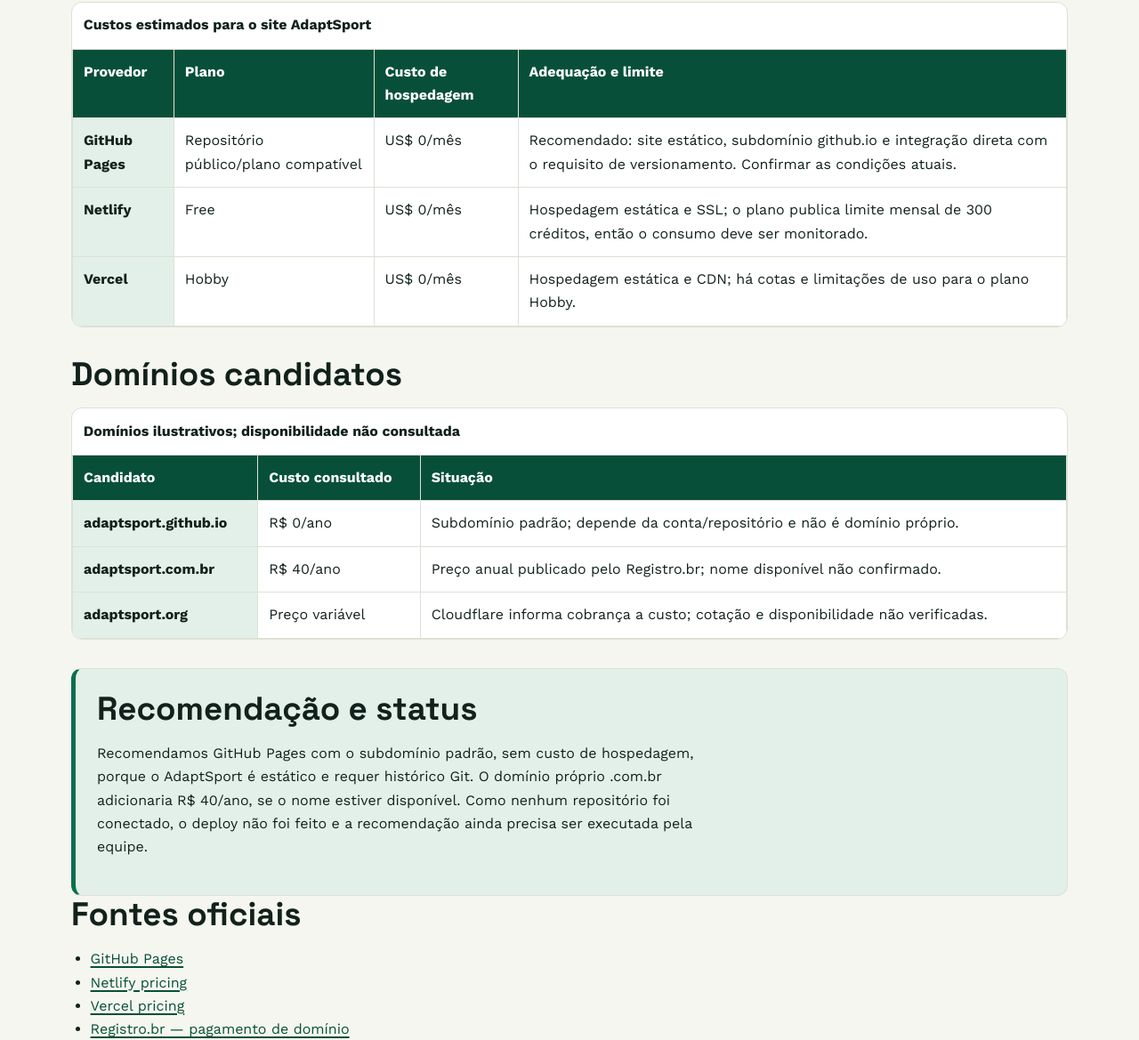
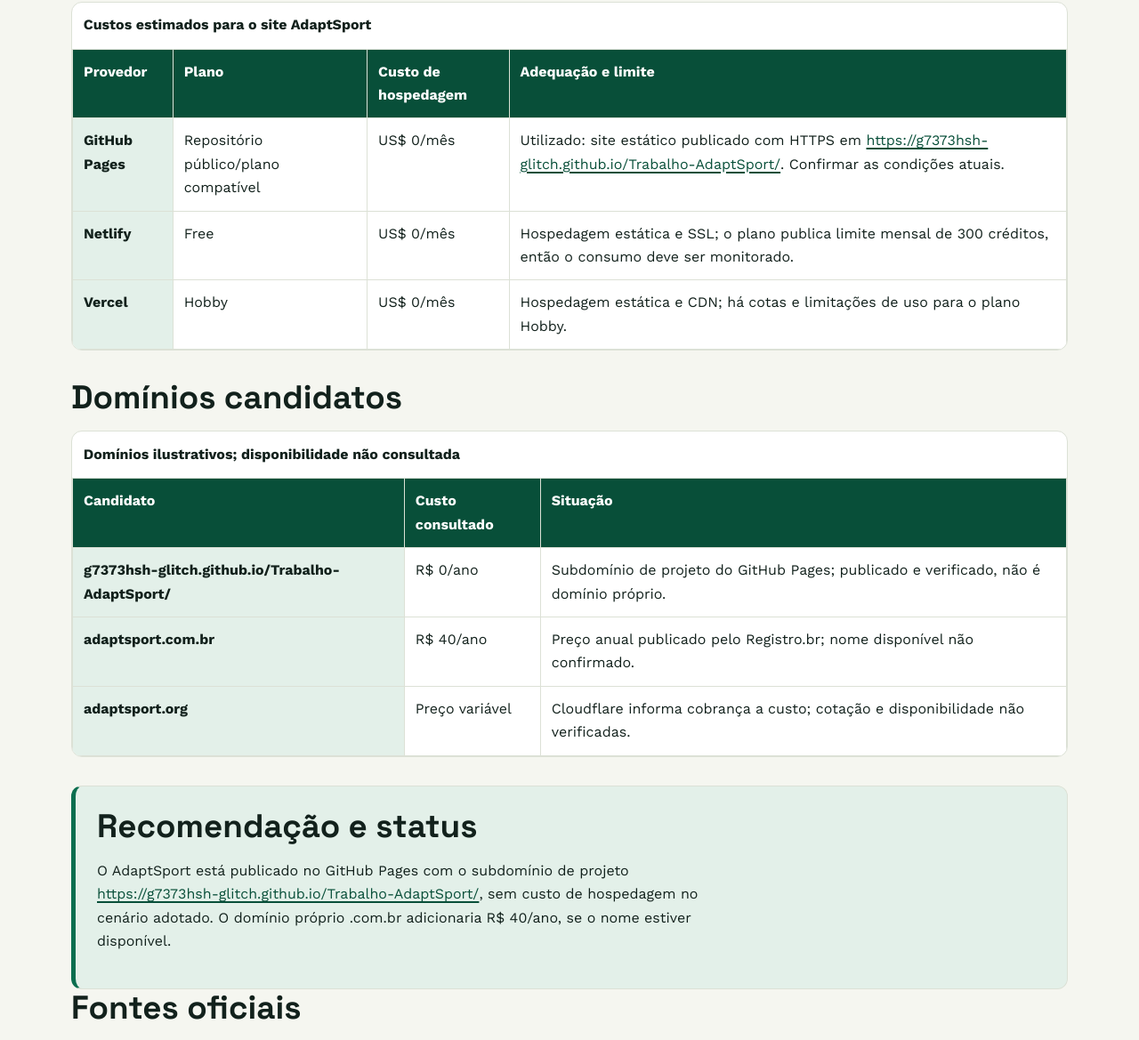
Before and after one commit to g7373hsh-glitch/Trabalho-AdaptSport, a plain HTML site: page docs/orcamento_hospedagem.html in a window 1280 px wide. Shown: the part 434-1603 px from the top of the page at 89% size. Drawn offline with nearby package versions, Linux system fonts and the light colour scheme.

Commit message:
docs: atualiza status e url do github pages

```diff
--- a/docs/orcamento_hospedagem.html
+++ b/docs/orcamento_hospedagem.html
@@ -16,7 +16,7 @@
       <caption>Custos estimados para o site AdaptSport</caption>
       <thead><tr><th scope="col">Provedor</th><th scope="col">Plano</th><th scope="col">Custo de hospedagem</th><th scope="col">Adequação e limite</th></tr></thead>
       <tbody>
-        <tr><th scope="row">GitHub Pages</th><td>Repositório público/plano compatível</td><td>US$ 0/mês</td><td>Recomendado: site estático, subdomínio github.io e integração direta com o requisito de versionamento. Confirmar as condições atuais.</td></tr>
+        <tr><th scope="row">GitHub Pages</th><td>Repositório público/plano compatível</td><td>US$ 0/mês</td><td>Utilizado: site estático publicado com HTTPS em <a href="https://g7373hsh-glitch.github.io/Trabalho-AdaptSport/">https://g7373hsh-glitch.github.io/Trabalho-AdaptSport/</a>. Confirmar as condições atuais.</td></tr>
         <tr><th scope="row">Netlify</th><td>Free</td><td>US$ 0/mês</td><td>Hospedagem estática e SSL; o plano publica limite mensal de 300 créditos, então o consumo deve ser monitorado.</td></tr>
         <tr><th scope="row">Vercel</th><td>Hobby</td><td>US$ 0/mês</td><td>Hospedagem estática e CDN; há cotas e limitações de uso para o plano Hobby.</td></tr>
       </tbody>
@@ -28,13 +28,13 @@
       <caption>Domínios ilustrativos; disponibilidade não consultada</caption>
       <thead><tr><th scope="col">Candidato</th><th scope="col">Custo consultado</th><th scope="col">Situação</th></tr></thead>
       <tbody>
-        <tr><th scope="row">adaptsport.github.io</th><td>R$ 0/ano</td><td>Subdomínio padrão; depende da conta/repositório e não é domínio próprio.</td></tr>
+        <tr><th scope="row">g7373hsh-glitch.github.io/Trabalho-AdaptSport/</th><td>R$ 0/ano</td><td>Subdomínio de projeto do GitHub Pages; publicado e verificado, não é domínio próprio.</td></tr>
         <tr><th scope="row">adaptsport.com.br</th><td>R$ 40/ano</td><td>Preço anual publicado pelo Registro.br; nome disponível não confirmado.</td></tr>
         <tr><th scope="row">adaptsport.org</th><td>Preço variável</td><td>Cloudflare informa cobrança a custo; cotação e disponibilidade não verificadas.</td></tr>
       </tbody>
     </table>
   </div>
-  <aside class="callout"><h2>Recomendação e status</h2><p>Recomendamos GitHub Pages com o subdomínio padrão, sem custo de hospedagem, porque o AdaptSport é estático e requer histórico Git. O domínio próprio .com.br adicionaria R$ 40/ano, se o nome estiver disponível. Como nenhum repositório foi conectado, o deploy não foi feito e a recomendação ainda precisa ser executada pela equipe.</p></aside>
+  <aside class="callout"><h2>Recomendação e status</h2><p>O AdaptSport está publicado no GitHub Pages com o subdomínio de projeto <a href="https://g7373hsh-glitch.github.io/Trabalho-AdaptSport/">https://g7373hsh-glitch.github.io/Trabalho-AdaptSport/</a>, sem custo de hospedagem no cenário adotado. O domínio próprio .com.br adicionaria R$ 40/ano, se o nome estiver disponível.</p></aside>
   <h2>Fontes oficiais</h2>
   <ul>
     <li><a href="https://docs.github.com/en/pages/getting-started-with-github-pages/about-github-pages">GitHub Pages</a></li>
```
Also changed, not shown: repositorio.txt, 10 other files.
